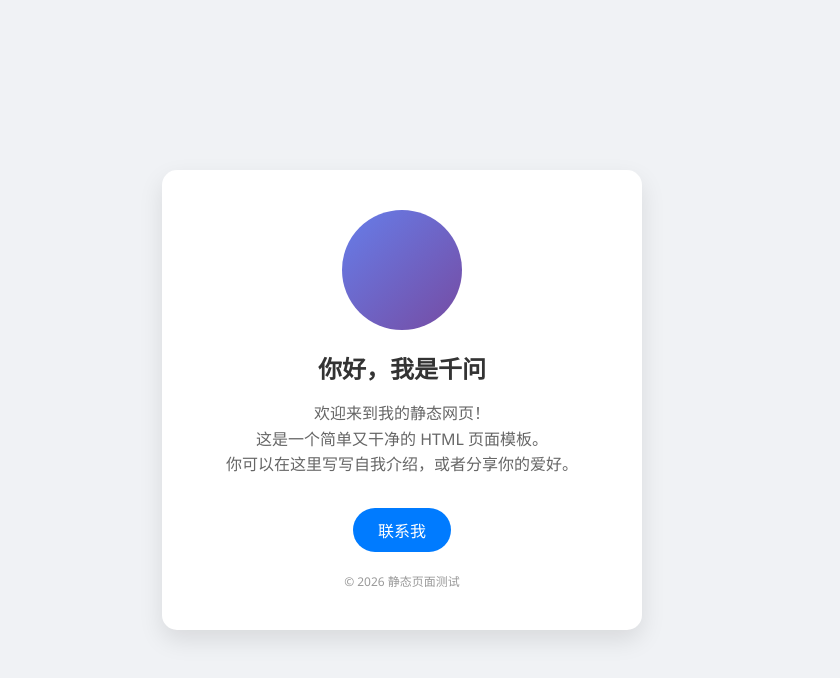
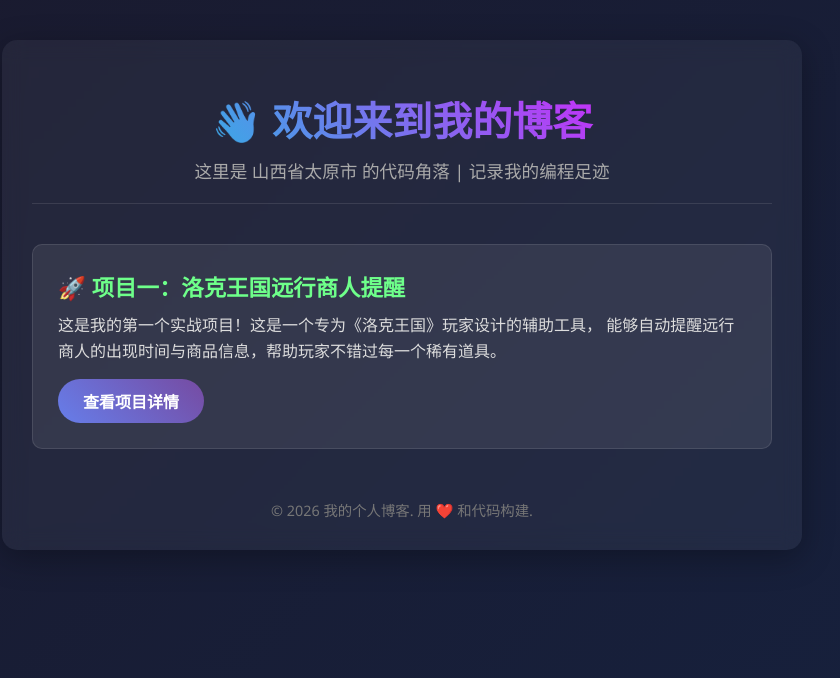
Before and after one commit to jinjidangnian/jinjidangnian.github.io, a plain HTML site: page index.html in a window 1280 px wide. Shown: the whole page, without its empty margins (238-1078 px from the left). Drawn offline with Linux system fonts and the light colour scheme.

Commit message:
Update index.html

```diff
--- a/index.html
+++ b/index.html
@@ -3,87 +3,151 @@
 <head>
     <meta charset="UTF-8">
     <meta name="viewport" content="width=device-width, initial-scale=1.0">
-    <title>我的个人主页</title>
+    <title>我的个人博客</title>
     <style>
-        /* 这里是页面的样式部分 */
-        body {
-            font-family: 'Segoe UI', Tahoma, Geneva, Verdana, sans-serif;
-            background-color: #f0f2f5;
+        /* --- 基础样式重置 --- */
+        * {
             margin: 0;
             padding: 0;
-            display: flex;
-            justify-content: center;
-            align-items: center;
+            box-sizing: border-box;
+        }
+        body {
+            font-family: 'Segoe UI', 'Microsoft YaHei', sans-serif;
+            background: linear-gradient(135deg, #1a1a2e, #16213e);
+            color: #e0e0e0;
             min-height: 100vh;
+            padding: 40px 20px;
         }
         .container {
-            background-color: white;
-            padding: 40px;
+            max-width: 800px;
+            margin: 0 auto;
+            background-color: rgba(255, 255, 255, 0.05);
             border-radius: 15px;
-            box-shadow: 0 10px 25px rgba(0,0,0,0.1);
+            padding: 30px;
+            backdrop-filter: blur(10px);
+            box-shadow: 0 8px 32px rgba(0,0,0,0.3);
+        }
+
+        /* --- 头部样式 --- */
+        header {
             text-align: center;
-            max-width: 400px;
-            width: 90%;
+            margin-bottom: 40px;
+            padding: 20px 0;
+            border-bottom: 1px solid rgba(255, 255, 255, 0.1);
         }
-        .avatar {
-            width: 120px;
-            height: 120px;
-            border-radius: 50%;
-            background-color: #ddd;
-            margin: 0 auto 20px;
-            /* 这里用了一个渐变色代替头像图片，你可以换成 <img> 标签 */
-            background-image: linear-gradient(135deg, #667eea 0%, #764ba2 100%);
+        header h1 {
+            font-size: 2.5em;
+            background: linear-gradient(45deg, #00dbde, #fc00ff);
+            -webkit-background-clip: text;
+            -webkit-text-fill-color: transparent;
+            margin-bottom: 10px;
         }
-        h1 {
-            color: #333;
+        header p {
+            color: #aaa;
+            font-size: 1.1em;
+        }
+
+        /* --- 项目卡片样式 --- */
+        .projects {
+            display: grid;
+            gap: 20px;
+        }
+        .project-card {
+            background-color: rgba(255, 255, 255, 0.08);
+            border-radius: 10px;
+            padding: 25px;
+            transition: transform 0.3s, background 0.3s;
+            border: 1px solid rgba(255, 255, 255, 0.1);
+        }
+        .project-card:hover {
+            transform: translateY(-5px);
+            background-color: rgba(255, 255, 255, 0.12);
+        }
+        .project-card h3 {
+            color: #6eff8a;
             margin-bottom: 10px;
-            font-size: 24px;
+            font-size: 1.4em;
         }
-        p {
-            color: #666;
+        .project-card p {
+            color: #ddd;
             line-height: 1.6;
-            margin-bottom: 30px;
+            margin-bottom: 15px;
         }
         .btn {
             display: inline-block;
             padding: 10px 25px;
-            background-color: #007bff;
+            background: linear-gradient(45deg, #667eea, #764ba2);
             color: white;
             text-decoration: none;
             border-radius: 25px;
-            transition: background-color 0.3s;
+            font-weight: bold;
+            transition: all 0.3s;
+            border: none;
+            cursor: pointer;
         }
         .btn:hover {
-            background-color: #0056b3;
+            background: linear-gradient(45deg, #764ba2, #667eea);
+            transform: scale(1.05);
         }
-        .footer {
-            margin-top: 20px;
-            font-size: 12px;
-            color: #999;
+
+        /* --- 页脚 --- */
+        footer {
+            text-align: center;
+            margin-top: 50px;
+            color: #777;
+            font-size: 0.9em;
         }
     </style>
 </head>
 <body>
 
     <div class="container">
-        <!-- 头像区域 -->
-        <div class="avatar"></div>
+        <!-- 博客头部 -->
+        <header>
+            <h1>👋 欢迎来到我的博客</h1>
+            <p>这里是 <span id="location">山西省太原市</span> 的代码角落 | 记录我的编程足迹</p>
+        </header>
 
-        <!-- 文字内容 -->
-        <h1>你好，我是千问</h1>
-        <p>
-            欢迎来到我的静态网页！<br>
-            这是一个简单又干净的 HTML 页面模板。<br>
-            你可以在这里写写自我介绍，或者分享你的爱好。
-        </p>
+        <!-- 项目列表 -->
+        <main class="projects">
 
-        <!-- 按钮链接 -->
-        <a href="#" class="btn">联系我</a>
+            <!-- 项目 1: 洛克王国远行商人提醒 -->
+            <div class="project-card">
+                <h3>🚀 项目一：洛克王国远行商人提醒</h3>
+                <p>
+                    这是我的第一个实战项目！这是一个专为《洛克王国》玩家设计的辅助工具，
+                    能够自动提醒远行商人的出现时间与商品信息，帮助玩家不错过每一个稀有道具。
+                </p>
+                <!-- 这里是你要的跳转链接 -->
+                <a href="https://github.com/jinjidangnian/rocom-merchant-reminder" class="btn" target="_blank">
+                    查看项目详情
+                </a>
+            </div>
 
-        <div class="footer">
-            © 2026 静态页面测试
-        </div>
+            <!-- 未来你可以在这里复制下面的代码块来添加新项目 -->
+            <!--
+            <div class="project-card">
+                <h3>🎮 项目二：[项目名称]</h3>
+                <p>
+                    [在这里写项目的简短介绍]。
+                </p>
+                <a href="#" class="btn" target="_blank">
+                    访问项目
+                </a>
+            </div>
+            -->
+
+        </main>
+
+        <!-- 页脚 -->
+        <footer>
+            <p>© 2026 我的个人博客. 用 ❤️ 和代码构建.</p>
+        </footer>
     </div>
 
+    <!-- 这段JS是为了在页面上显示你的所在地 -->
+    <script>
+        document.getElementById('location').textContent = '山西省太原市';
+    </script>
 </body>
 </html>
```
